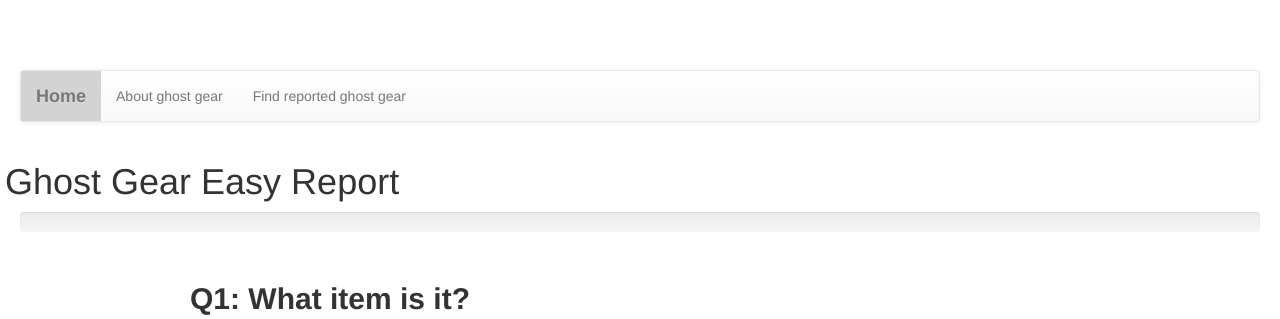
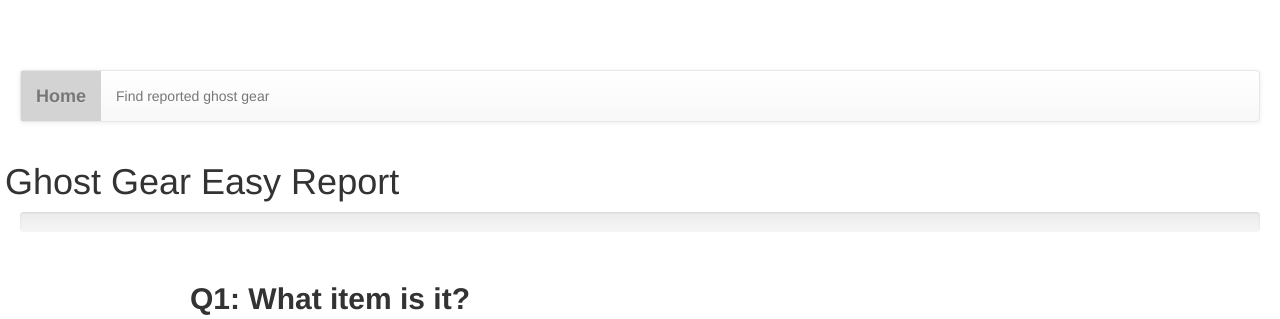
Before and after one commit to linruth/FishHackathon, a Flask app: page / in a window 1280 px wide. Shown: the top 319 px of the page. Run offline with Flask 2, Linux system fonts and the light colour scheme; some libraries are stand-ins or nearby versions.

Commit message:
Removed about ghost gear in headers

```diff
--- a/templates/display_entries.html
+++ b/templates/display_entries.html
@@ -39,7 +39,6 @@
     <!-- Collect the nav links, forms, and other content for toggling -->
     <div class="collapse navbar-collapse" id="bs-example-navbar-collapse-1">
       <ul class="nav navbar-nav">
-        <li><a href="/about">About ghost gear<span class="sr-only">(current)</span></a></li>
         <li><a href="/find">Find reported ghost gear <span class="sr-only">(current)</span></a></li>
 
       </ul>
--- a/templates/findindex.html
+++ b/templates/findindex.html
@@ -30,7 +30,6 @@
     <!-- Collect the nav links, forms, and other content for toggling -->
     <div class="collapse navbar-collapse" id="bs-example-navbar-collapse-1">
       <ul class="nav navbar-nav">
-        <li><a href="/about">About ghost gear<span class="sr-only">(current)</span></a></li>
         <li class="active"><a href="/find">Find reported ghost gear <span class="sr-only">(current)</span></a></li>
 
       </ul>
--- a/templates/index2.html
+++ b/templates/index2.html
@@ -209,7 +209,6 @@ quiz.init();
     <!-- Collect the nav links, forms, and other content for toggling -->
     <div class="collapse navbar-collapse" id="bs-example-navbar-collapse-1">
       <ul class="nav navbar-nav">
-        <li><a href="/about">About ghost gear<span class="sr-only">(current)</span></a></li>
         <li><a href="/find">Find reported ghost gear <span class="sr-only">(current)</span></a></li>
 
       </ul>
```
